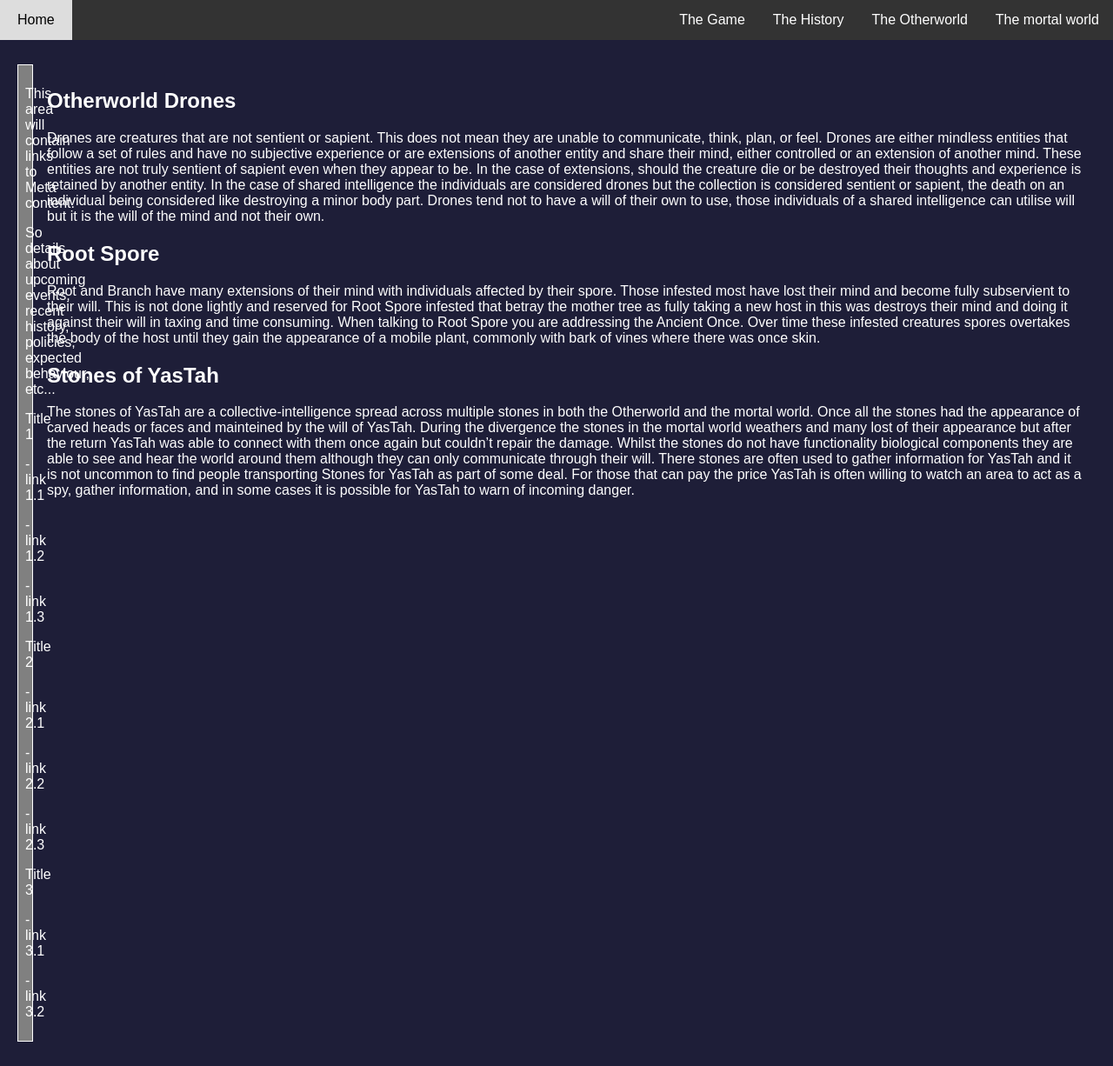
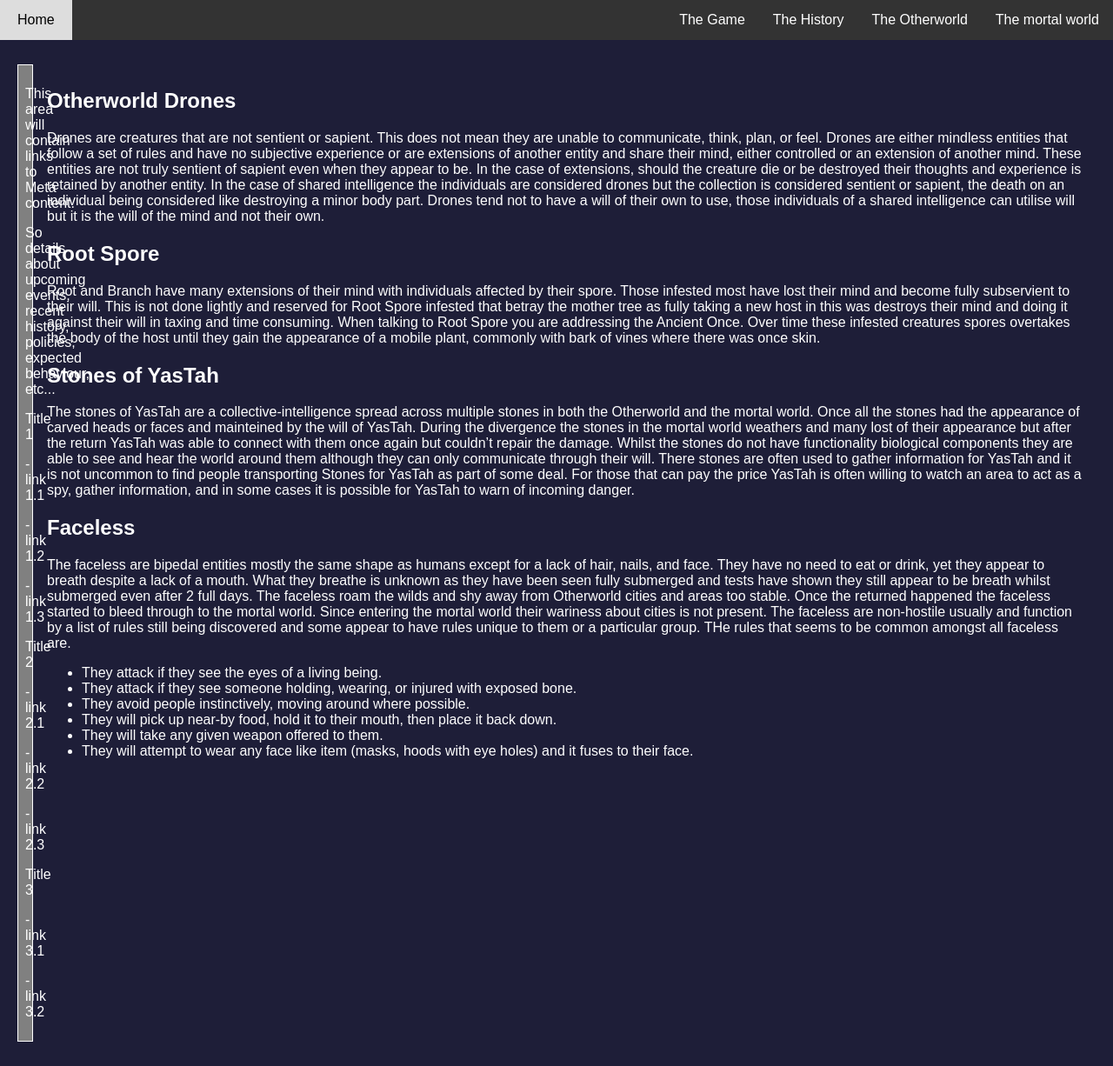
Before and after one commit to KikiUnique/KikiUnique.github.io, a Jekyll site: the page built from docs/otherworld/drone.md, in a window 1280 px wide. Shown: the whole page at 87% size. Built offline with Jekyll 4.4.1, drawn with Linux system fonts in a browser that asks for light colours; the repository's description, which GitHub fills in, is left out.

Commit message:
Add faceless as zombie analog

```diff
--- a/docs/otherworld/drone.md
+++ b/docs/otherworld/drone.md
@@ -10,3 +10,12 @@ Root and Branch have many extensions of their mind with individuals affected by
 
 ## Stones of YasTah
 The stones of YasTah are a collective-intelligence spread across multiple stones in both the Otherworld and the mortal world. Once all the stones had the appearance of carved heads or faces and mainteined by the will of YasTah. During the divergence the stones in the mortal world weathers and many lost of their appearance but after the return YasTah was able to connect with them once again but couldn't repair the damage. Whilst the stones do not have functionality biological components they are able to see and hear the world around them although they can only communicate through their will. There stones are often used to gather information for YasTah and it is not uncommon to find people transporting Stones for YasTah as part of some deal. For those that can pay the price YasTah is often willing to watch an area to act as a spy, gather information, and in some cases it is possible for YasTah to warn of incoming danger.
+
+## Faceless
+The faceless are bipedal entities mostly the same shape as humans except for a lack of hair, nails, and face. They have no need to eat or drink, yet they appear to breath despite a lack of a mouth. What they breathe is unknown as they have been seen fully submerged and tests have shown they still appear to be breath whilst submerged even after 2 full days. The faceless roam the wilds and shy away from Otherworld cities and areas too stable. Once the returned happened the faceless started to bleed through to the mortal world. Since entering the mortal world their wariness about cities is not present. The faceless are non-hostile usually and function by a list of rules still being discovered and some appear to have rules unique to them or a particular group. THe rules that seems to be common amongst all faceless are.
+ - They attack if they see the eyes of a living being.
+ - They attack if they see someone holding, wearing, or injured with exposed bone.
+ - They avoid people instinctively, moving around where possible.
+ - They will pick up near-by food, hold it to their mouth, then place it back down.
+ - They will take any given weapon offered to them.
+ - They will attempt to wear any face like item (masks, hoods with eye holes) and it fuses to their face.
```
